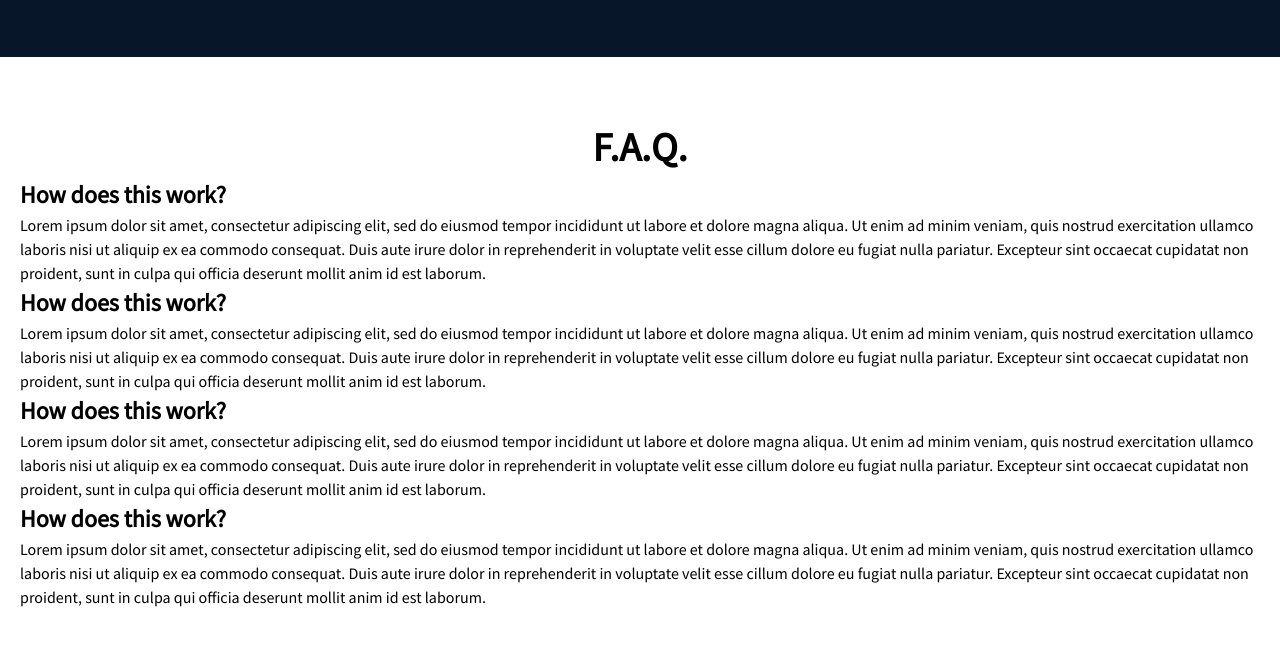
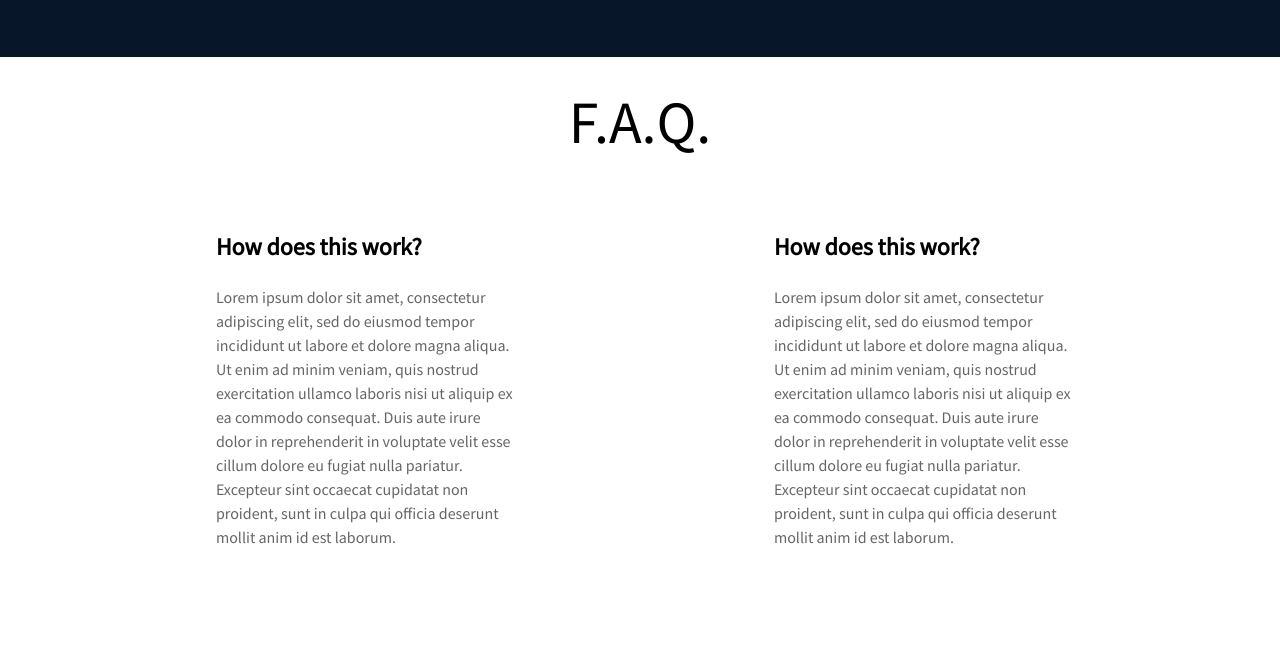
Before and after one commit to Nick-Lemy/alu-web-development, a plain HTML site: page css_advanced/index.html in a window 1280 px wide. Shown: the part 2339-2985 px from the top of the page. Drawn offline with Linux system fonts and the light colour scheme.

Commit message:
adjustments again

```diff
--- a/css_advanced/index.html
+++ b/css_advanced/index.html
@@ -177,7 +177,7 @@
         <section class="section-5">
             <h1>F.A.Q.</h1>
             <div>
-                <div>
+                <div class="faq-container">
                     <div>
                         <h2>How does this work?</h2>
                         <p>Lorem ipsum dolor sit amet, consectetur adipiscing elit, sed do eiusmod tempor incididunt ut
@@ -195,7 +195,7 @@
                             cupidatat non proident, sunt in culpa qui officia deserunt mollit anim id est laborum.</p>
                     </div>
                 </div>
-                <div>
+                <div class="faq-container">
                     <div>
                         <h2>How does this work?</h2>
                         <p>Lorem ipsum dolor sit amet, consectetur adipiscing elit, sed do eiusmod tempor incididunt ut
--- a/css_advanced/styles.css
+++ b/css_advanced/styles.css
@@ -417,27 +417,45 @@ header {
 .section-5 {
     background-color: white;
     color: #000000;
-    padding: 60px 20px;
+    padding: 20px 20px;
+    display: flex;
+    flex-direction: column;
+    justify-content: center;
+}
+
+.section-5>div{
+    display: flex;
+    flex-direction: row;
+    padding: 5%;
 }
 
 .section-5 h1 {
-    font-size: 2.5rem;
+    font-size: 60px;
     text-align: center;
+    font-weight: lighter;
 }
 
-.section-5 .faq-grid {
-    display: grid;
-    grid-template-columns: repeat(2, 1fr);
-    gap: 40px;
-    margin-top: 40px;
+.faq-container{
+    display: flex;
+    flex-direction: column;
+    justify-content: space-between;
+    padding-left: 12%;
+
 }
 
-.section-5 .faq-grid div {
-    padding: 20px;
-    background-color: #f8f8f8;
-    border-radius: 10px;
+.faq-container div{
+    margin-bottom: 100px;
 }
 
+
+.faq-container div h2{
+    margin-bottom: 20px;
+}
+
+.faq-container div p{
+    width: 70%;
+    opacity: 60%;
+}
 /* Footer */
 footer {
     background-color: #2c3e50;
```
